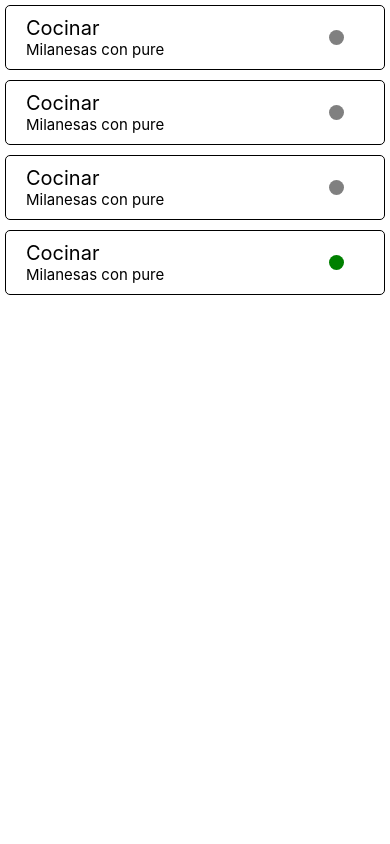
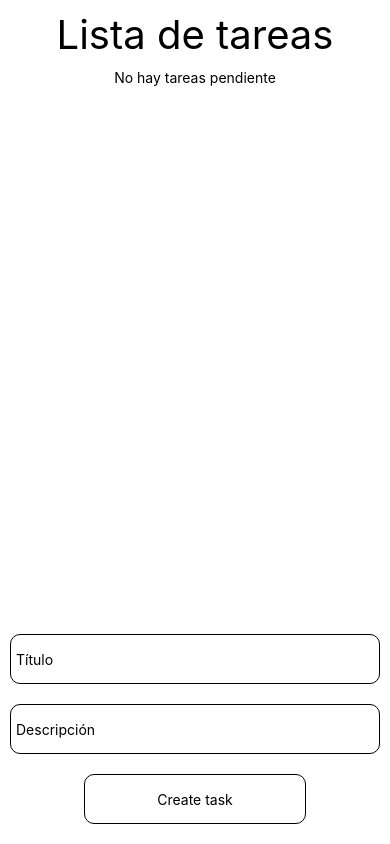
Before and after one commit to DinoStampella/RNIC-DINO-STAMPELLA, a React Native app: screen / in a window 390 px wide. Built offline with nearby package versions, Linux system fonts and the light colour scheme.

Commit message:
RNIC-W03: Task list

```diff
--- a/src/components/taskList/index.tsx
+++ b/src/components/taskList/index.tsx
@@ -1,18 +1,50 @@
-import React from 'react';
-import {FlatList, StyleSheet} from 'react-native';
+import React, {useState} from 'react';
+import {
+  FlatList,
+  Keyboard,
+  KeyboardAvoidingView,
+  Platform,
+  SafeAreaView,
+  StyleSheet,
+  Text,
+  TextInput,
+  TouchableOpacity,
+  View,
+} from 'react-native';
 import TaskCard, {type TaskCardProps} from '../taskCard';
 
 function TaskList(): React.JSX.Element {
-  const tasks: TaskCardProps[] = [
-    {title: 'Cocinar', description: 'Milanesas con pure', state: false},
-    {title: 'Cocinar', description: 'Milanesas con pure', state: false},
-    {title: 'Cocinar', description: 'Milanesas con pure', state: false},
-    {title: 'Cocinar', description: 'Milanesas con pure', state: true},
-  ];
+  const [tasks, setTasks] = useState<TaskCardProps[]>([]);
+  const [title, setTitle] = useState<string>('');
+  const [description, setDescription] = useState<string>('');
+
+  const onPress = (titleValue: string, descriptionValue: string) => {
+    setTitle('');
+    setDescription('');
+    Keyboard.dismiss();
+    if (!titleValue) {
+      return;
+    }
+    setTasks([
+      ...tasks,
+      {title: titleValue, description: descriptionValue, state: false},
+    ]);
+  };
+
   return (
+    <SafeAreaView style={styles.wrapper}>
+      <KeyboardAvoidingView
+        behavior={Platform.OS === 'ios' ? 'padding' : 'height'}
+        style={styles.wrapper}>
+        <Text style={styles.title}>Lista de tareas</Text>
         <FlatList
-      style={styles.wrapper}
+          style={styles.taskList}
           data={tasks}
+          ListEmptyComponent={
+            <Text style={styles.listEmptyComponent}>
+              No hay tareas pendiente
+            </Text>
+          }
           renderItem={item => {
             return (
               <TaskCard
@@ -23,21 +55,68 @@ function TaskList(): React.JSX.Element {
             );
           }}
         />
+        <View style={styles.form}>
+          <TextInput
+            style={styles.titleInput}
+            placeholder="Título"
+            onChangeText={setTitle}
+            value={title}
+          />
+          <TextInput
+            style={styles.descriptionInput}
+            placeholder="Descripción"
+            onChangeText={setDescription}
+            value={description}
+          />
+          <TouchableOpacity
+            style={styles.touchable}
+            onPress={() => onPress(title, description)}>
+            <Text>Create task</Text>
+          </TouchableOpacity>
+        </View>
+      </KeyboardAvoidingView>
+    </SafeAreaView>
   );
 }
 
 const styles = StyleSheet.create({
   wrapper: {
     flex: 1,
+    justifyContent: 'space-between',
   },
   title: {
-    flex: 1,
+    fontSize: 40,
+    textAlign: 'center',
+    margin: 10,
   },
-  description: {
-    flex: 1,
+  taskList: {flex: 1},
+  listEmptyComponent: {alignSelf: 'center', height: '100%'},
+  form: {padding: 10, alignItems: 'center'},
+  titleInput: {
+    height: 50,
+    width: '100%',
+    borderWidth: 1,
+    margin: 10,
+    padding: 5,
+    borderRadius: 10,
   },
-  status: {
-    flex: 1,
+  descriptionInput: {
+    height: 50,
+    width: '100%',
+    borderWidth: 1,
+    margin: 10,
+    padding: 5,
+    borderRadius: 10,
+  },
+  touchable: {
+    height: 50,
+    width: '60%',
+    borderWidth: 1,
+    margin: 10,
+    padding: 5,
+    alignItems: 'center',
+    justifyContent: 'center',
+    borderRadius: 10,
   },
 });
 
```
Lines whose indentation alone changed are shown as unchanged.
